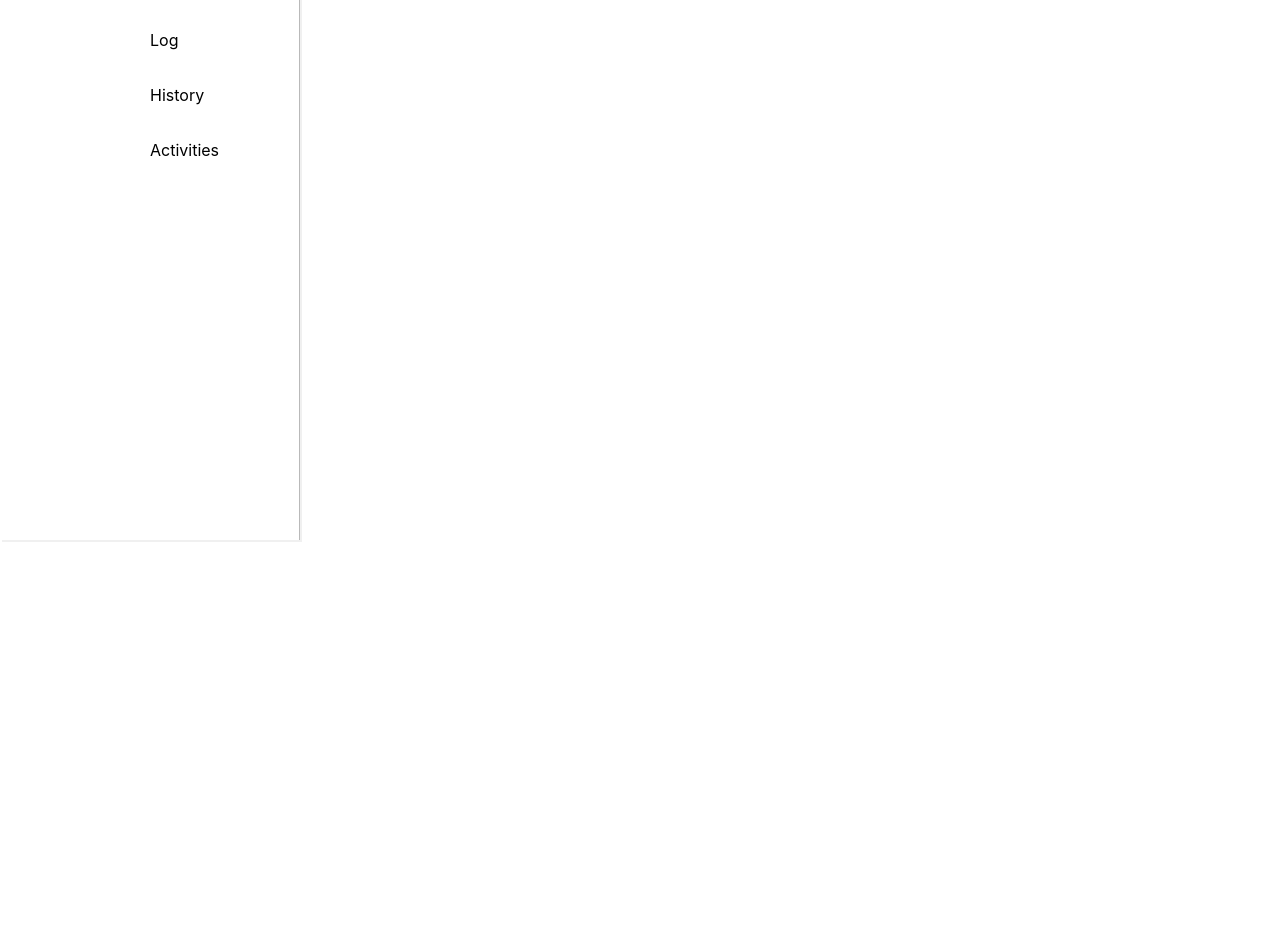
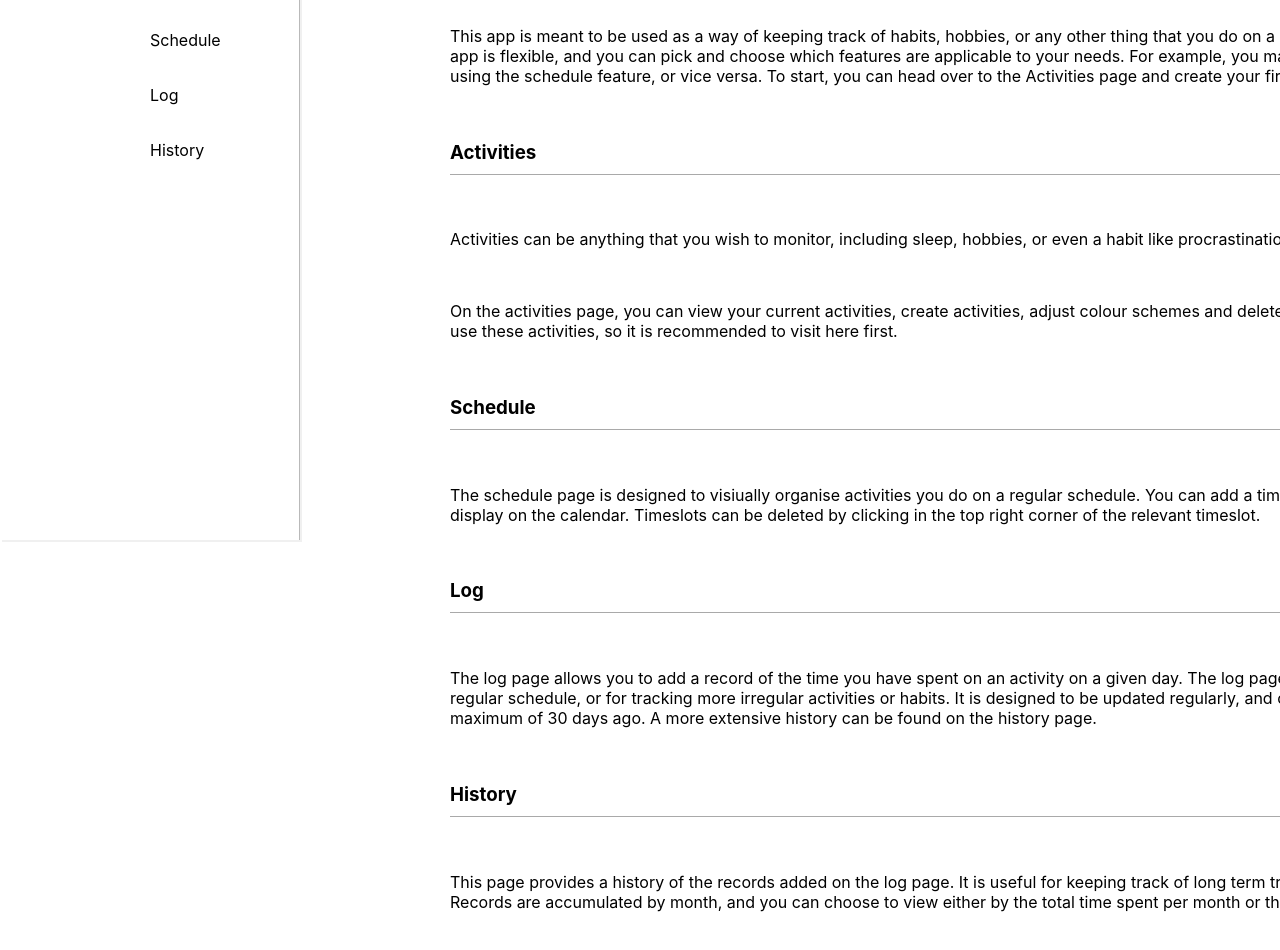
Before and after one commit to ssiika/routinetracker, a React (Create React App) app in the folder client/: page /guide in a window 1280 px wide. Shown: the part 260-1210 px from the top of the page. Before the commit the page ends 800 px from the top, so only its background shows below. Built offline with nearby package versions, Linux system fonts and the light colour scheme.

Commit message:
Finish guide

```diff
--- a/client/src/App.js
+++ b/client/src/App.js
@@ -16,7 +16,7 @@ function App() {
         <div className="container">
           <Header />
           <Routes>
-            <Route path='/' element={ <Navigate to="/schedule" /> }/>
+            <Route path='/' element={ <Navigate to="/guide" /> }/>
             <Route path='/activities' element={<Activities />} />
             <Route path='/login' element={<Login />} />
             <Route path='/register' element={<Register />} />
--- a/client/src/components/Sidebar.tsx
+++ b/client/src/components/Sidebar.tsx
@@ -20,6 +20,16 @@ function Sidebar() {
                 onMouseLeave={(e) => onLeave(e.target as HTMLLIElement)}
             >
                 Guide
+            </Link>
+        </li>
+        <li>
+            <Link
+                to='/activities'
+                className='sidebarLink'
+                onMouseEnter={(e) => onEnter(e.target as HTMLLIElement)}
+                onMouseLeave={(e) => onLeave(e.target as HTMLLIElement)}
+            >
+                Activities
             </Link>
         </li>
         <li>
@@ -52,16 +62,6 @@ function Sidebar() {
                 History
             </Link>
         </li>
-        <li>
-            <Link
-                to='/activities'
-                className='sidebarLink'
-                onMouseEnter={(e) => onEnter(e.target as HTMLLIElement)}
-                onMouseLeave={(e) => onLeave(e.target as HTMLLIElement)}
-            >
-                Activities
-            </Link>
-        </li>
     </div>
   )
 }
--- a/client/src/index.css
+++ b/client/src/index.css
@@ -301,6 +301,18 @@ h1 {
   gap: 30px;
 }
 
+.guideContent {
+  gap: 20px;
+  padding-bottom: 100px;
+}
+
+
+h2, h3 {
+  border-bottom: 1px solid darkgray;
+  padding-bottom: 10px;
+}
+
+
 .logDesc {
   justify-self: center;
   font-size: 18px;
@@ -499,6 +511,7 @@ h1 {
   height: 25px;
   border: 1px solid rgb(105, 105, 105);
   box-sizing: border-box;
+  cursor: pointer;
 }
 
 .calendarHover {
--- a/client/src/pages/Guide.tsx
+++ b/client/src/pages/Guide.tsx
@@ -5,7 +5,42 @@ function Guide() {
   return (
     <>
         <Sidebar />
-        <div className='content'>Guide</div>
+        <div className='content guideContent'>
+          <h2>Overview</h2>
+          <p>
+            This app is meant to be used as a way of keeping track of habits, hobbies,
+             or any other thing that you do on a regular basis and want to monitor.
+            The app is flexible, and you can pick and choose which features are applicable to your needs.
+            For example, you may opt to use the log feature and avoid using the schedule feature, or vice versa.
+            To start, you can head over to the <a href="/activities">Activities</a> page and create your first activity.
+          </p>
+          <h3>Activities</h3>
+          <p>
+            Activities can be anything that you wish to monitor, including sleep, hobbies, or even a habit like procrastination
+            that you are looking to cut down on.
+          </p>
+          <p>
+            On the activities page, you can view your current activities, create activities, adjust colour schemes and delete activities.
+            All other features of the app use these activities, so it is recommended to visit here first.
+          </p>
+          <h3>Schedule</h3>
+          <p>
+            The schedule page is designed to visiually organise activities you do on a regular schedule. You can add a timeslot for each of your activities
+            which will display on the calendar. Timeslots can be deleted by clicking in the top right corner of the relevant timeslot.
+          </p>
+          <h3>Log</h3>
+          <p>
+            The log page allows you to add a record of the time you have spent on an activity on a given day. The log page can be used for
+            activities done on a regular schedule, or for tracking more irregular activities or habits. It is designed to be updated regularly,
+            and only allows users to add records from a maximum of 30 days ago. A more extensive history can be found on the history page.
+          </p>
+          <h3>History</h3>
+          <p>
+            This page provides a history of the records added on the log page. It is useful for keeping track of long term trends in time spent on
+            your activities. Records are accumulated by month, and you can choose to view either by the total time spent per month or the average
+            per day for a given month.
+          </p>
+        </div>
     </>
   )
 }
```
